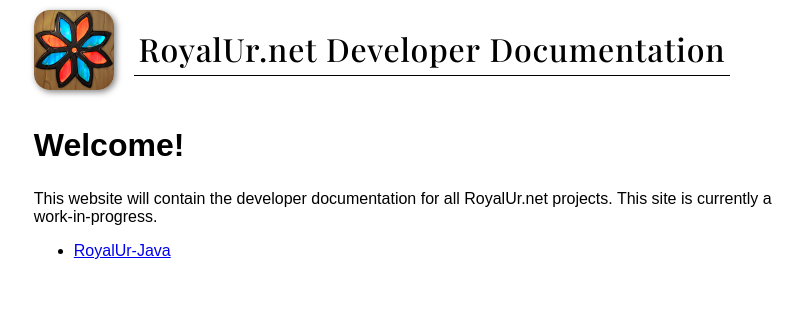
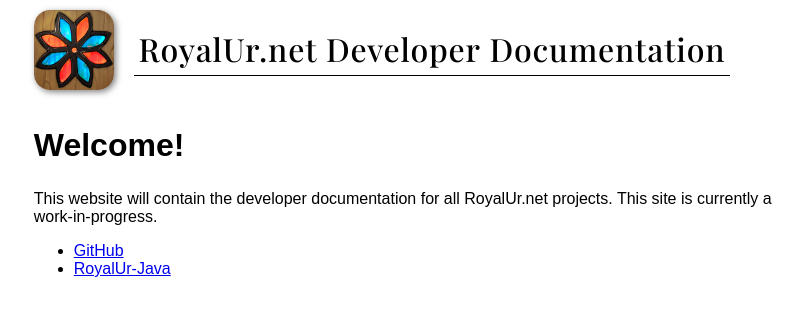
Before and after one commit to RoyalUr/royalur.github.io, a Jekyll site: the page built from DeveloperDocs/HOME.md, in a window 1280 px wide. Shown: the top 316 px of the page, without its empty margins (219-1021 px from the left). Built offline with Jekyll 4.4.1, drawn with Linux system fonts in a browser that asks for light colours; our own code applies the rules of GitHub Pages for plain Markdown files.

Commit message:
Update from https://github.com/RoyalUr/DeveloperDocs/commit/4237447d32cef1ce2e1f324e5b8db6d3aafed884

```diff
--- a/DeveloperDocs/HOME.md
+++ b/DeveloperDocs/HOME.md
@@ -5,4 +5,5 @@
 
 This website will contain the developer documentation for all RoyalUr.net projects. This site is currently a work-in-progress.
 
+* [GitHub](https://github.com/RoyalUr)
 * [RoyalUr-Java](/RoyalUrJava)
```
